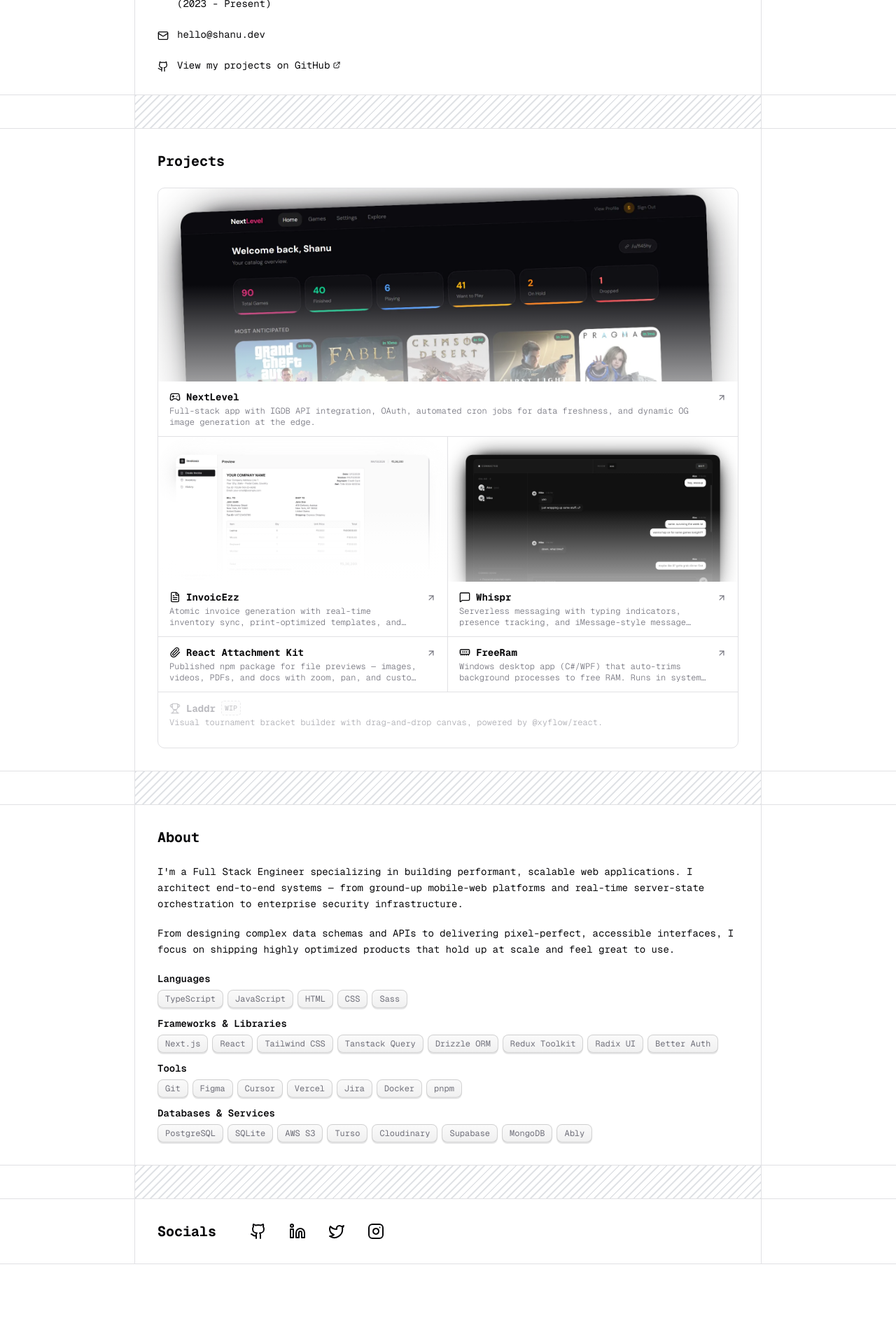
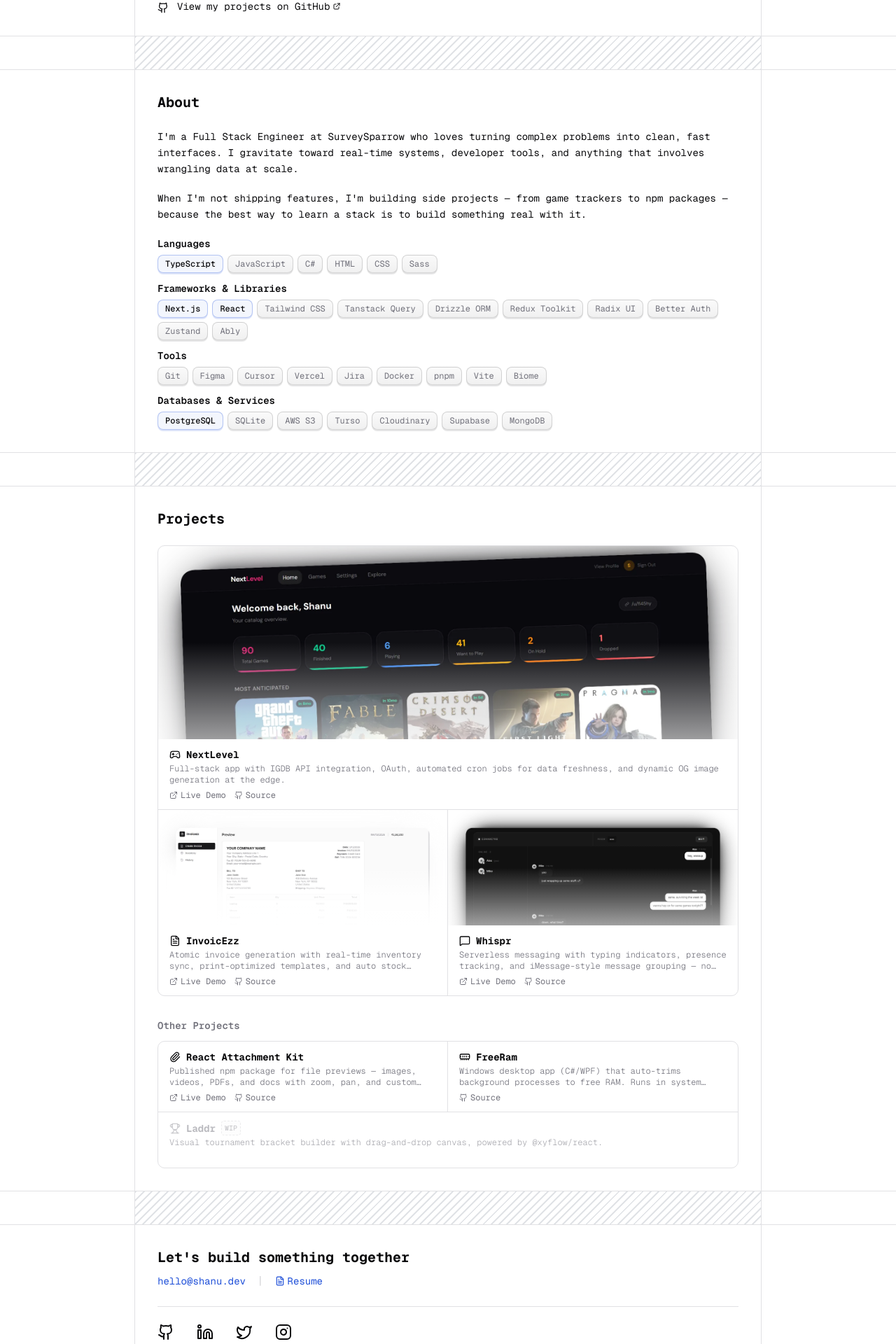
Before and after one commit to shanuflash/portfolio, a Next.js app: page / in a window 1280 px wide. Shown: the part 380-2300 px from the top of the page at 70% size. Before the commit the page ends 2186 px from the top, so only its background shows below. Built offline with nearby package versions, Linux system fonts and the light colour scheme.

Commit message:
feat: redesign homepage layout and improve project cards

```diff
--- a/src/app/page.js
+++ b/src/app/page.js
@@ -1,8 +1,7 @@
 import Navigation from '../components/navigation';
 import DiagonalDivider from '../components/diagonal-divider';
-import BinaryTitle from '../components/binary-title';
 import BentoCard from '../components/bento-card';
-import { socialLinks, infoItems, projects } from '../data/portfolio';
+import { socialLinks, infoItems, projects, featuredSkills, contactEmail } from '../data/portfolio';
 import { getIcon } from '../components/icon-mapper';
 import Image from 'next/image';
 
@@ -10,7 +9,6 @@
   return (
     <div className="min-h-screen font-mono bg-background">
       <Navigation currentPage="home" />
-      <BinaryTitle word="Home" />
       <div className="border-t border-b soft-grid-border bg-background">
         <div className="max-w-4xl border-x soft-grid-border mx-auto">
           <div className="flex  items-center gap-4 p-0">
@@ -33,9 +31,9 @@
                 </h1>
               </div>
               <p className="text-base text-muted-foreground font-light">
-                Full Stack Engineer,{' '}
+                Full Stack Engineer, crafting{' '}
                 <span className="text-foreground/80 font-medium">
-                  building end-to-end
+                  real-time, data-rich web products
                 </span>
                 .
               </p>
@@ -70,6 +68,57 @@
         </div>
       </div>
       <DiagonalDivider />
+      <div id="about" className="border-b soft-grid-border bg-background">
+        <div className="max-w-4xl border-x soft-grid-border mx-auto">
+          <div className="p-8">
+            <h2 className="text-xl font-bold text-foreground mb-6">About</h2>
+            <div className="space-y-5 text-sm text-foreground leading-relaxed">
+              <p>
+                I&apos;m a Full Stack Engineer at SurveySparrow who loves
+                turning complex problems into clean, fast interfaces. I
+                gravitate toward real-time systems, developer tools, and
+                anything that involves wrangling data at scale.
+              </p>
+              <p>
+                When I&apos;m not shipping features, I&apos;m building side
+                projects — from game trackers to npm packages — because the
+                best way to learn a stack is to build something real with it.
+              </p>
+              <div className="space-y-3">
+                {[
+                  { label: 'Languages', items: ['TypeScript', 'JavaScript', 'C#', 'HTML', 'CSS', 'Sass'] },
+                  { label: 'Frameworks & Libraries', items: ['Next.js', 'React', 'Tailwind CSS', 'Tanstack Query', 'Drizzle ORM', 'Redux Toolkit', 'Radix UI', 'Better Auth', 'Zustand', 'Ably'] },
+                  { label: 'Tools', items: ['Git', 'Figma', 'Cursor', 'Vercel', 'Jira', 'Docker', 'pnpm', 'Vite', 'Biome'] },
+                  { label: 'Databases & Services', items: ['PostgreSQL', 'SQLite', 'AWS S3', 'Turso', 'Cloudinary', 'Supabase', 'MongoDB'] },
+                ].map((group) => (
+                  <div key={group.label}>
+                    <h3 className="text-sm font-semibold text-foreground mb-1.5">{group.label}</h3>
+                    <div className="flex flex-wrap gap-1.5">
+                      {group.items.map((skill) => {
+                        const isFeatured = featuredSkills.includes(skill);
+                        return (
+                          <span
+                            key={skill}
+                            className={`group/key relative px-2.5 py-1 text-xs rounded-md border shadow-[0_2px_0_0] transition-all duration-150 hover:translate-y-0.5 hover:shadow-none hover:border-accent/30 cursor-default active:translate-y-0.5 active:shadow-none select-none ${
+                              isFeatured
+                                ? 'border-accent/30 bg-accent/5 text-foreground font-medium shadow-accent/15'
+                                : 'border-foreground/15 bg-linear-to-b from-foreground/2 to-foreground/6 text-muted-foreground shadow-foreground/10'
+                            }`}
+                          >
+                            {skill}
+                            <span className="absolute inset-0 flex items-center justify-center accent-gradient-text opacity-0 group-hover/key:opacity-100 transition-opacity duration-300 pointer-events-none" aria-hidden="true">{skill}</span>
+                          </span>
+                        );
+                      })}
+                    </div>
+                  </div>
+                ))}
+              </div>
+            </div>
+          </div>
+        </div>
+      </div>
+      <DiagonalDivider />
       <div id="projects" className="border-b soft-grid-border bg-background">
         <div className="max-w-4xl border-x soft-grid-border mx-auto">
           <div className="p-8">
@@ -83,7 +132,7 @@
               ))}
 
               {/* Row 2: Medium projects — 2 columns */}
-              <div className="grid grid-cols-1 sm:grid-cols-2 border-b soft-grid-border">
+              <div className="grid grid-cols-1 sm:grid-cols-2">
                 {projects.filter((p) => p.size === 'medium').map((project, i, arr) => (
                   <div
                     key={project.name}
@@ -93,8 +142,11 @@
                   </div>
                 ))}
               </div>
+            </div>
 
-              {/* Row 3: Small projects — 2 columns to match row 2 */}
+            {/* Other Projects */}
+            <h3 className="text-sm font-semibold text-muted-foreground mt-8 mb-3">Other Projects</h3>
+            <div className="border soft-grid-border rounded-lg overflow-hidden">
               <div className="grid grid-cols-1 sm:grid-cols-2">
                 {projects.filter((p) => p.size === 'small').map((project, i, arr) => {
                   const isLastOdd = arr.length % 2 === 1 && i === arr.length - 1;
@@ -118,61 +170,34 @@
         </div>
       </div>
       <DiagonalDivider />
-      <div id="about" className="border-b soft-grid-border bg-background">
-        <div className="max-w-4xl border-x soft-grid-border mx-auto">
-          <div className="p-8">
-            <h2 className="text-xl font-bold text-foreground mb-6">About</h2>
-            <div className="space-y-5 text-sm text-foreground leading-relaxed">
-              <p>
-                I&apos;m a Full Stack Engineer specializing in building
-                performant, scalable web applications. I architect end-to-end
-                systems — from ground-up mobile-web platforms and real-time
-                server-state orchestration to enterprise security
-                infrastructure.
-              </p>
-              <p>
-                From designing complex data schemas and APIs to delivering
-                pixel-perfect, accessible interfaces, I focus on shipping
-                highly optimized products that hold up at scale and feel great
-                to use.
-              </p>
-              <div className="space-y-3">
-                {[
-                  { label: 'Languages', items: ['TypeScript', 'JavaScript', 'HTML', 'CSS', 'Sass'] },
-                  { label: 'Frameworks & Libraries', items: ['Next.js', 'React', 'Tailwind CSS', 'Tanstack Query', 'Drizzle ORM', 'Redux Toolkit', 'Radix UI', 'Better Auth'] },
-                  { label: 'Tools', items: ['Git', 'Figma', 'Cursor', 'Vercel', 'Jira', 'Docker', 'pnpm'] },
-                  { label: 'Databases & Services', items: ['PostgreSQL', 'SQLite', 'AWS S3', 'Turso', 'Cloudinary', 'Supabase', 'MongoDB', 'Ably'] },
-                ].map((group) => (
-                  <div key={group.label}>
-                    <h3 className="text-sm font-semibold text-foreground mb-1.5">{group.label}</h3>
-                    <div className="flex flex-wrap gap-1.5">
-                      {group.items.map((skill) => (
-                        <span
-                          key={skill}
-                          className="group/key relative px-2.5 py-1 text-xs rounded-md border border-foreground/15 bg-linear-to-b from-foreground/2 to-foreground/6 text-muted-foreground shadow-[0_2px_0_0] shadow-foreground/10 transition-all duration-150 hover:translate-y-0.5 hover:shadow-none hover:border-accent/30 cursor-default active:translate-y-0.5 active:shadow-none select-none"
-                        >
-                          {skill}
-                          <span className="absolute inset-0 flex items-center justify-center accent-gradient-text opacity-0 group-hover/key:opacity-100 transition-opacity duration-300 pointer-events-none" aria-hidden="true">{skill}</span>
-                        </span>
-                      ))}
-                    </div>
-                  </div>
-                ))}
-              </div>
-            </div>
-          </div>
-        </div>
-      </div>
-      <DiagonalDivider />
       <div
         id="socials"
         className="bg-background border-b soft-grid-border relative"
       >
         <div className="max-w-4xl border-x soft-grid-border mx-auto relative">
-          <div className="p-8 flex items-center">
-            <h2 className="text-xl font-bold text-foreground pr-6">Socials</h2>
-            <div className="absolute top-0 bottom-0 left-[120px] w-px soft-grid-border"></div>
-            <div className="flex items-center space-x-8 pl-6">
+          <div className="p-8">
+            <h2 className="text-xl font-bold text-foreground mb-2">
+              Let&apos;s build something together
+            </h2>
+            <div className="flex items-center gap-4 mt-1">
+              <a
+                href={`mailto:${contactEmail}`}
+                className="text-sm text-accent hover:underline transition-colors"
+              >
+                {contactEmail}
+              </a>
+              <span className="text-muted-foreground/30">|</span>
+              <a
+                href="/resume.pdf"
+                target="_blank"
+                rel="noopener noreferrer"
+                className="inline-flex items-center gap-1 text-sm text-accent hover:underline transition-colors"
+              >
+                {getIcon('FileText', 'h-3.5 w-3.5')}
+                Resume
+              </a>
+            </div>
+            <div className="flex items-center gap-8 mt-6 pt-6 border-t soft-grid-border">
               {socialLinks.map((social, index) => (
                 <a
                   key={index}
--- a/src/components/bento-card.js
+++ b/src/components/bento-card.js
@@ -1,5 +1,5 @@
 import Image from 'next/image';
-import { ArrowUpRight, Lock } from 'lucide-react';
+import { ExternalLink, Github } from 'lucide-react';
 import { getIcon } from '@/components/icon-mapper';
 
 const positionMap = {
@@ -32,6 +32,37 @@
   );
 }
 
+function ActionLinks({ project }) {
+  const { liveUrl, sourceUrl } = project;
+  if (!liveUrl && !sourceUrl) return null;
+  return (
+    <div className="flex items-center gap-3 mt-1.5">
+      {liveUrl && (
+        <a
+          href={liveUrl}
+          target="_blank"
+          rel="noopener noreferrer"
+          className="inline-flex items-center gap-1 text-xs text-muted-foreground hover:text-accent transition-colors"
+        >
+          <ExternalLink className="w-3 h-3" />
+          Live Demo
+        </a>
+      )}
+      {sourceUrl && (
+        <a
+          href={sourceUrl}
+          target="_blank"
+          rel="noopener noreferrer"
+          className="inline-flex items-center gap-1 text-xs text-muted-foreground hover:text-accent transition-colors"
+        >
+          <Github className="w-3 h-3" />
+          Source
+        </a>
+      )}
+    </div>
+  );
+}
+
 function CardInner({ project }) {
   const {
     icon: iconName,
@@ -58,7 +89,7 @@
               position={imagePosition}
               isDark={isDarkImage}
             />
-            <div className="px-4 py-3 flex items-start justify-between gap-3">
+            <div className="px-4 py-3">
               <div className="min-w-0">
                 <div className="flex items-center gap-2 mb-0.5">
                   {getIcon(iconName, 'h-4 w-4 text-foreground shrink-0')}
@@ -67,8 +98,8 @@
                 <p className="text-xs text-muted-foreground font-light">
                   {tagline || description}
                 </p>
+                <ActionLinks project={project} />
               </div>
-              <ArrowUpRight className="w-3.5 h-3.5 text-muted-foreground shrink-0 mt-1 transition-all duration-300 group-hover:text-accent group-hover:translate-x-0.5 group-hover:-translate-y-0.5" />
             </div>
           </>
         )}
@@ -88,7 +119,7 @@
                 {tagline}
               </p>
             )}
-            <ArrowUpRight className="absolute top-5 right-5 w-4 h-4 text-muted-foreground transition-all duration-300 group-hover:text-accent group-hover:translate-x-0.5 group-hover:-translate-y-0.5" />
+            <ActionLinks project={project} />
           </div>
         )}
       </div>
@@ -103,12 +134,12 @@
             <ImageFrame
               src={image}
               alt={name}
-              aspect="aspect-5/2 sm:aspect-2/1"
+              aspect="aspect-3/2 sm:aspect-5/2"
               sizes="(max-width: 672px) 100vw, 320px"
               position={imagePosition}
               isDark={isDarkImage}
             />
-            <div className="px-4 py-3 flex items-start justify-between gap-2">
+            <div className="px-4 py-3">
               <div className="min-w-0">
                 <div className="flex items-center gap-2 mb-0.5">
                   {getIcon(iconName, 'h-4 w-4 text-foreground shrink-0')}
@@ -117,8 +148,8 @@
                 <p className="text-xs text-muted-foreground font-light line-clamp-2 min-h-[2lh]">
                   {tagline || description}
                 </p>
+                <ActionLinks project={project} />
               </div>
-              <ArrowUpRight className="w-3.5 h-3.5 text-muted-foreground shrink-0 mt-1 transition-all duration-300 group-hover:text-accent group-hover:translate-x-0.5 group-hover:-translate-y-0.5" />
             </div>
           </>
         )}
@@ -138,7 +169,7 @@
                 {tagline}
               </p>
             )}
-            <ArrowUpRight className="absolute top-4 right-4 w-3.5 h-3.5 text-muted-foreground transition-all duration-300 group-hover:text-accent group-hover:translate-x-0.5 group-hover:-translate-y-0.5" />
+            <ActionLinks project={project} />
           </div>
         )}
       </div>
@@ -172,21 +203,15 @@
           <p className="text-xs text-muted-foreground font-light line-clamp-2 min-h-[2lh]">
             {description}
           </p>
+          {!isWIP && <ActionLinks project={project} />}
         </div>
-        {!isWIP && (
-          <ArrowUpRight className="w-3.5 h-3.5 text-muted-foreground shrink-0 mt-1 transition-all duration-300 group-hover:text-accent group-hover:translate-x-0.5 group-hover:-translate-y-0.5" />
-        )}
       </div>
     </div>
   );
 }
 
 export default function BentoCard({ project }) {
-  const { href, isWIP = false, isExternal = false } = project;
-
-  const linkProps = isExternal
-    ? { target: '_blank', rel: 'noopener noreferrer' }
-    : { rel: 'noopener noreferrer' };
+  const { isWIP = false } = project;
 
   if (isWIP) {
     return (
@@ -197,12 +222,8 @@
   }
 
   return (
-    <a
-      href={href}
-      {...linkProps}
-      className="block transition-colors hover:bg-muted/20"
-    >
+    <div className="transition-colors hover:bg-muted/20">
       <CardInner project={project} />
-    </a>
+    </div>
   );
 }
--- a/src/data/portfolio.js
+++ b/src/data/portfolio.js
@@ -278,6 +278,8 @@
 export const projects = [
   {
     href: 'https://nextlevel.shanu.dev',
+    liveUrl: 'https://nextlevel.shanu.dev',
+    sourceUrl: 'https://github.com/shanuflash/nextlevel',
     icon: 'Gamepad2',
     name: 'NextLevel',
     status: 'Live',
@@ -290,6 +292,8 @@
   },
   {
     href: 'https://invoicezz.shanu.dev',
+    liveUrl: 'https://invoicezz.shanu.dev',
+    sourceUrl: 'https://github.com/shanuflash/invoicezz',
     icon: 'FileText',
     name: 'InvoicEzz',
     status: 'Live',
@@ -301,6 +305,8 @@
   },
   {
     href: 'https://whispr.shanu.dev',
+    liveUrl: 'https://whispr.shanu.dev',
+    sourceUrl: 'https://github.com/shanuflash/whispr',
     icon: 'MessageSquare',
     name: 'Whispr',
     status: 'Live',
@@ -313,6 +319,8 @@
   },
   {
     href: 'https://www.npmjs.com/package/react-attachment-kit',
+    liveUrl: 'https://www.npmjs.com/package/react-attachment-kit',
+    sourceUrl: 'https://github.com/shanuflash/react-attachment-kit',
     icon: 'Paperclip',
     name: 'React Attachment Kit',
     status: 'Live',
@@ -322,6 +330,7 @@
   },
   {
     href: 'https://github.com/shanuflash/freeram',
+    sourceUrl: 'https://github.com/shanuflash/freeram',
     icon: 'MemoryStick',
     name: 'FreeRam',
     status: 'Live',
@@ -331,6 +340,8 @@
   },
   {
     href: 'https://laddr.shanu.dev',
+    liveUrl: 'https://laddr.shanu.dev',
+    sourceUrl: 'https://github.com/shanuflash/laddr',
     icon: 'Trophy',
     name: 'Laddr',
     status: 'Live',
@@ -340,6 +351,10 @@
     isExternal: true,
   },
 ];
+
+export const featuredSkills = ['TypeScript', 'Next.js', 'React', 'PostgreSQL'];
+
+export const contactEmail = 'hello@shanu.dev';
 
 export const socialLinks = [
   {
```
